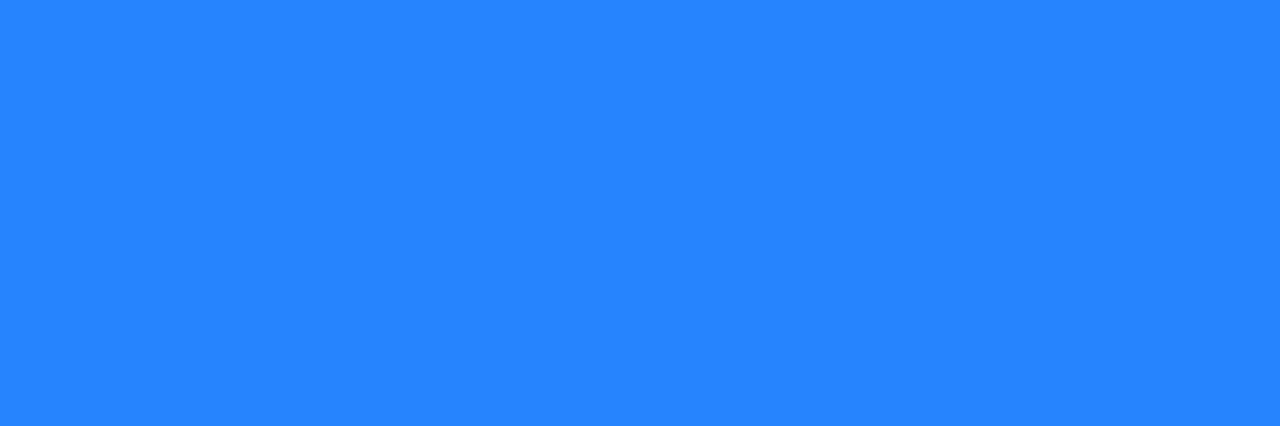
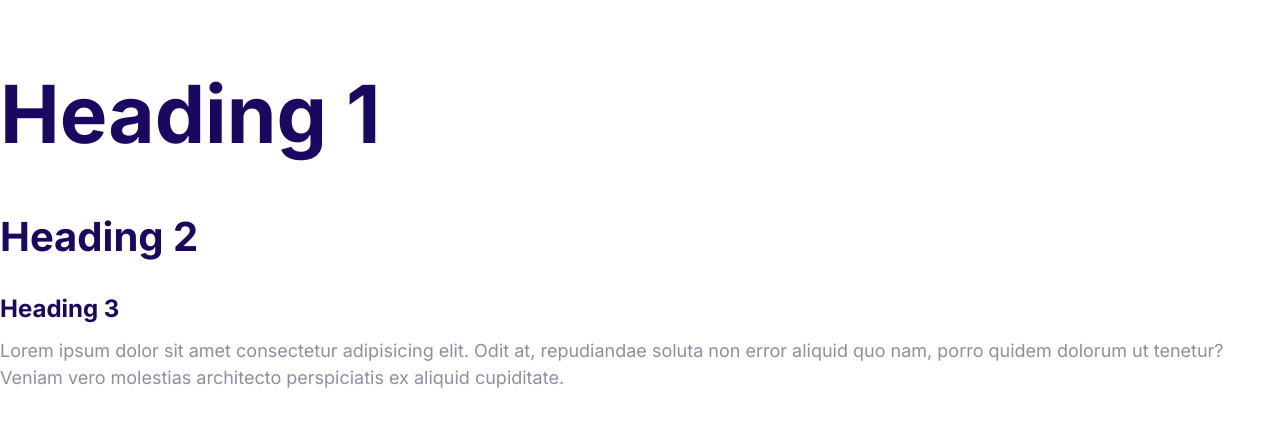
Before and after one commit to Dilson-Manjenje/BitByte, a plain HTML site: page index.html in a window 1280 px wide. Drawn offline with Linux system fonts and the light colour scheme.

Commit message:
#3 - Define fonts and  typography

```diff
--- a/css/style.css
+++ b/css/style.css
@@ -1,3 +1,7 @@
+/* @import url('https://fonts.googleapis.com/css2?family=Inter:wght@700&display=swap'); */
+@import url('https://fonts.googleapis.com/css2?family=Inter:wght@100..900&display=swap');
+
+/* BASE STYLES */
 :root {
   --color-primary: #2584ff;
   --color-secondary: #00d9ff;
@@ -6,6 +10,55 @@
   --color-body: #918ca4;
 }
 
+html {
+  font-size: 62.5%;
+}
+
 body {
-  background-color: var(--color-primary);
+  font-family: Inter, Arial, Arial, Helvetica, sans-serif;
+  font-size: 2.4rem;
+  line-height: 1.5;
+  color: var(--color-body);
 }
+
+/* TYPOGRAPHY */
+h1,
+h2,
+h3 {
+  color: var(--color-headings);
+  margin-bottom: 1rem;
+}
+
+h1 {
+  font-size: 7rem;
+}
+
+h2 {
+  font-size: 4rem;
+}
+
+h3 {
+  font-size: 3rem;
+}
+
+p {
+  margin-top: 0;
+}
+
+@media screen and (min-width: 1024px) {
+  body {
+    font-size: 1.8rem;
+  }
+
+  h1 {
+    font-size: 8rem;
+  }
+
+  h2 {
+    font-size: 4rem;
+  }
+
+  h3 {
+    font-size: 2.4rem;
+  }
+}
--- a/index.html
+++ b/index.html
@@ -10,6 +10,11 @@
   <title>BitByte</title>
 </head>
 <body>
-
+  <h1>Heading 1</h1>
+  <h2>Heading 2</h2>
+  <h3>Heading 3</h3>
+  <p>
+    Lorem ipsum dolor sit amet consectetur adipisicing elit. Odit at, repudiandae soluta non error aliquid quo nam, porro quidem dolorum ut tenetur? Veniam vero molestias architecto perspiciatis ex aliquid cupiditate.
+  </p>
 </body>
 </html>
```
